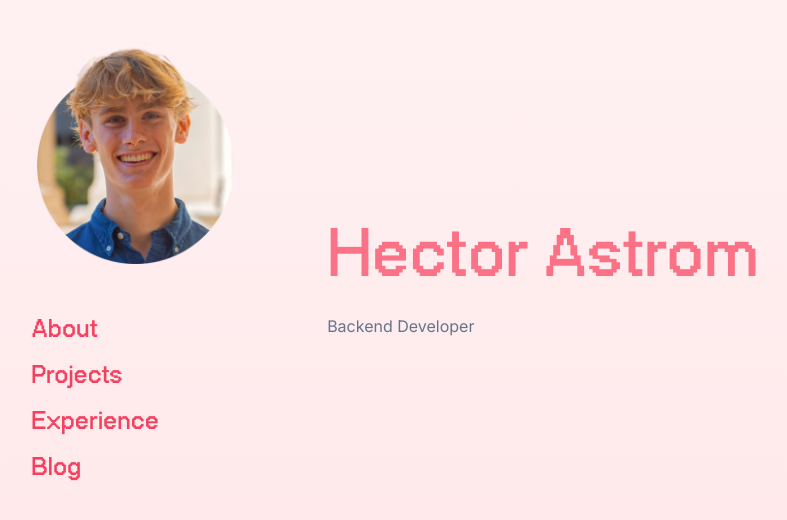
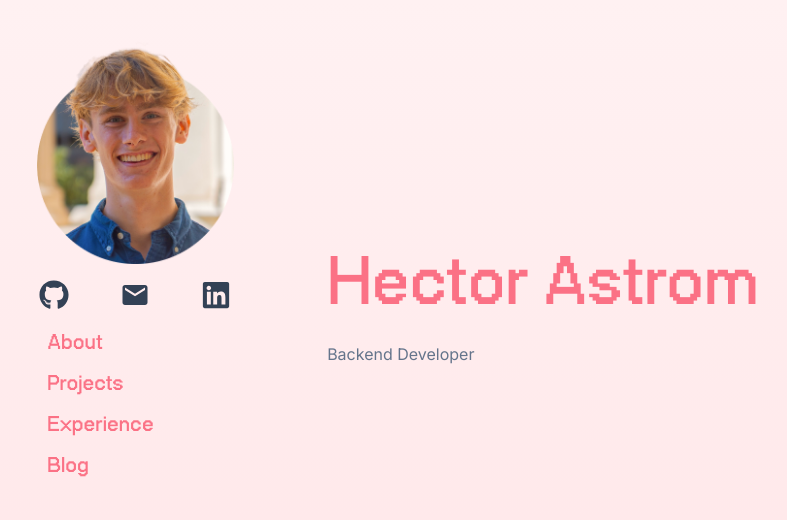
Before and after one commit to hectorastrom/personal-website, a Next.js app: page / in a window 1280 px wide. Shown: the top 520 px of the page, without its empty margins (249-1036 px from the left). Built offline with nearby package versions, Linux system fonts and the light colour scheme.

Commit message:
added github linkedin handles

```diff
--- a/src/app/globals.css
+++ b/src/app/globals.css
@@ -19,7 +19,7 @@ body::before {
 }
 
 .link {
-  @apply text-rose-500 font-bold font-title
+  @apply text-emphasis font-bold font-title
 }
 
 @layer utilities {
--- a/src/app/layout.tsx
+++ b/src/app/layout.tsx
@@ -16,7 +16,7 @@ export default function RootLayout({
   return (
     <html lang="en">
       <body
-        className={`${inter.className} bg-gradient-to-b from-rose-50 to-rose-100 text-zinc-900 antialiased mx-auto max-w-full h-screen mt-10`}
+        className={`${inter.className} bg-gradient-to-b from-rose-50 to-rose-100 text-default antialiased mx-auto max-w-full h-screen mt-10`}
       >
         <div className="flex flex-row justify-center items-center">
           <div className="flex-none"><Sidenav /></div>
--- a/src/app/page.tsx
+++ b/src/app/page.tsx
@@ -4,7 +4,7 @@ export default function Home() {
   return (
     <>
       <h1
-        className={`font-title text-6xl md:text-7xl lg:text-8xl font-bold text-rose-400 mt-5 `}
+        className={`font-title text-6xl md:text-7xl lg:text-8xl font-bold text-emphasis mt-5 `}
       >
         Hector Astrom
       </h1>
--- /dev/null
+++ b/src/components/divider.tsx
@@ -0,0 +1,7 @@
+export default function HorDivider() {
+    return (
+      <>
+        <hr className="my-4 sm:my-2 h-px border-t-0 bg-transparent bg-gradient-to-r from-transparent via-neutral-500 to-transparent opacity-50 dark:via-neutral-400" />
+      </>
+    );
+}
--- /dev/null
+++ b/src/components/handles.tsx
@@ -0,0 +1,21 @@
+import Link from "next/link";
+import { FaLinkedin, FaGithub } from "react-icons/fa";
+import { MdEmail } from "react-icons/md";
+
+export default function Handles() {
+  return (
+    <>
+      <div className="mx-4 flex flex-row justify-between text-slate-700 text-3xl">
+        <Link href="https://github.com/hectorastrom" target="_blank">
+          <FaGithub />
+        </Link>
+        <Link href="mailto:hastrom@mit.edu">
+          <MdEmail />
+        </Link>
+        <Link href="https://www.linkedin.com/in/hectorastrom" target="_blank">
+          <FaLinkedin />
+        </Link>
+      </div>
+    </>
+  );
+}
--- a/src/components/sidenav.tsx
+++ b/src/components/sidenav.tsx
@@ -1,15 +1,17 @@
 import Image from "next/image";
 import Link from "next/link";
+import HorDivider from "./divider";
+import Handles from "./handles";
 
 export default function Sidenav() {
   return (
     <>
-      <div className="grid grid-rows-8 grid-flow-col">
+      <div className="grid grid-rows-9 grid-flow-col">
         <div className="row-span-4">
           <div className="relative w-36 h-36 md:w-44 md:h-44 lg:w-56 lg:h-56">
             <Image
               src="/images/me.png"
-              alt="Picture of Hector"
+              alt="Picture of Hector from September 2023"
               width={500} // Default width, doesn't matter
               height={500} // Default height
               className="object-contain w-full h-full"
@@ -17,7 +19,10 @@ export default function Sidenav() {
             />
           </div>
         </div>
-        <ul className={`text-4xl row-span-4 pl-2 mt-10`}>
+        <div className="row-span-1 mt-4">
+          <Handles />
+        </div>
+        <ul className="text-3xl row-span-4 pl-2 mx-4">
           <li>
             <Link className="link" href="/">
               About
--- a/tailwind.config.ts
+++ b/tailwind.config.ts
@@ -1,5 +1,5 @@
 import type { Config } from "tailwindcss";
-const { fontFamily } = require('tailwindcss/defaultTheme')
+const defaultTheme = require('tailwindcss/defaultTheme');
 
 const config: Config = {
   content: [
@@ -9,16 +9,16 @@ const config: Config = {
   ],
   theme: {
     extend: {
-      backgroundImage: {
-        "gradient-radial": "radial-gradient(var(--tw-gradient-stops))",
-        "gradient-conic":
-          "conic-gradient(from 180deg at 50% 50%, var(--tw-gradient-stops))",
+      colors: {
+        "default": "#64748b",
+        "emphasis": "#fb7185",
       },
       fontFamily: {
-        'title': ['TitleFont', ...fontFamily.sans],
+        'title': ['TitleFont', ...defaultTheme.fontFamily.sans],
       },
     },
   },
   plugins: [],
 };
+
 export default config;
```
Also changed, not shown: package.json (+5 -4 lines), 1 other file (tests, documents, lock files or other folders).
